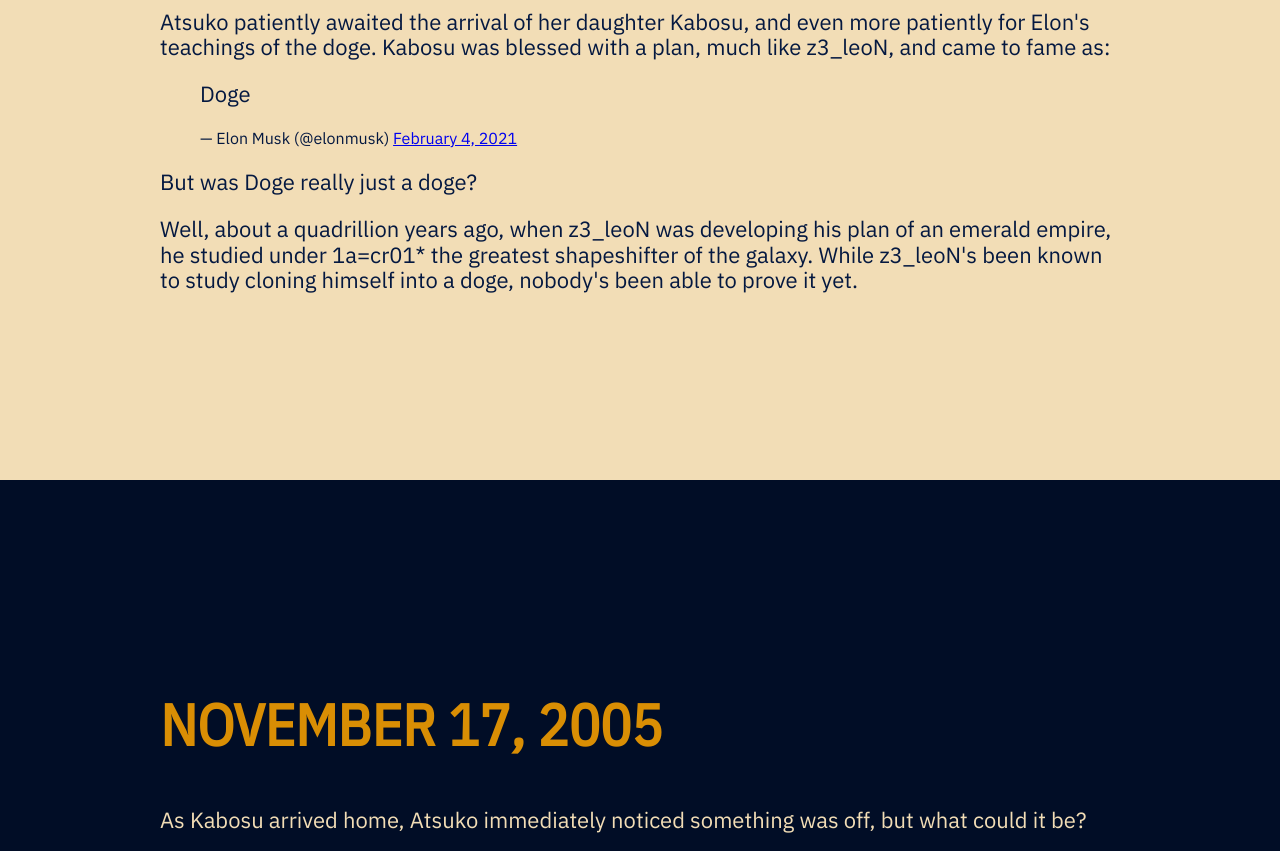
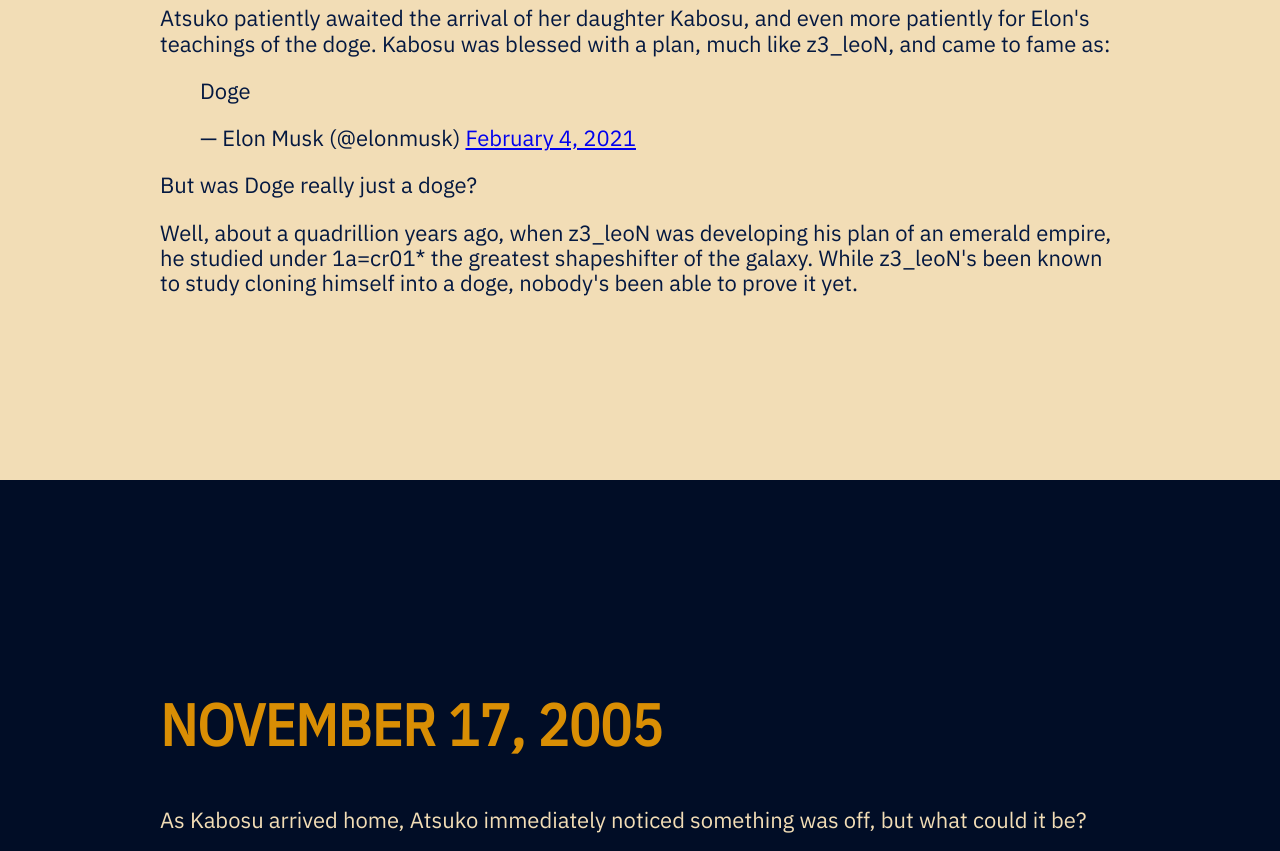
Before and after one commit to patrickjamesmardis/exquisiteCorps, a website built with Parcel: page index.html in a window 1280 px wide. Shown: the part 1920-2771 px from the top of the page. Built offline with nearby package versions, Linux system fonts and the light colour scheme.

Commit message:
missing </div>

```diff
--- a/index.html
+++ b/index.html
@@ -62,8 +62,10 @@
         <p>Atsuko patiently awaited the arrival of her daughter Kabosu, and even more patiently for Elon's teachings of
           the doge. Kabosu was blessed with a plan, much like z3_leoN, and came to fame as: </p>
         <blockquote>
-          <p>Doge</p>&mdash; Elon Musk (@elonmusk) <a
-            href=" https://twitter.com/elonmusk/status/1357231313376456708?ref_src=twsrc%5Etfw">February 4, 2021</a>
+          <p>Doge</p>
+          <p class="small">&mdash; Elon Musk (@elonmusk) <a
+              href=" https://twitter.com/elonmusk/status/1357231313376456708?ref_src=twsrc%5Etfw">February 4, 2021</a>
+          </p>
         </blockquote>
         <p>But was Doge really just a doge?</p>
         <p>Well, about a quadrillion years ago, when z3_leoN was developing his plan of an emerald empire, he studied
@@ -120,6 +122,7 @@
           fucked.</p>
         <p>Because of her actions she was exhiled from her tribe, so she went out to make ammends with the man with a
           plan, and bring honor back to her tribe.</p>
+      </div>
     </section>
     <section class="paragraph" id="paragraph-7">
       <div class="container">
```
